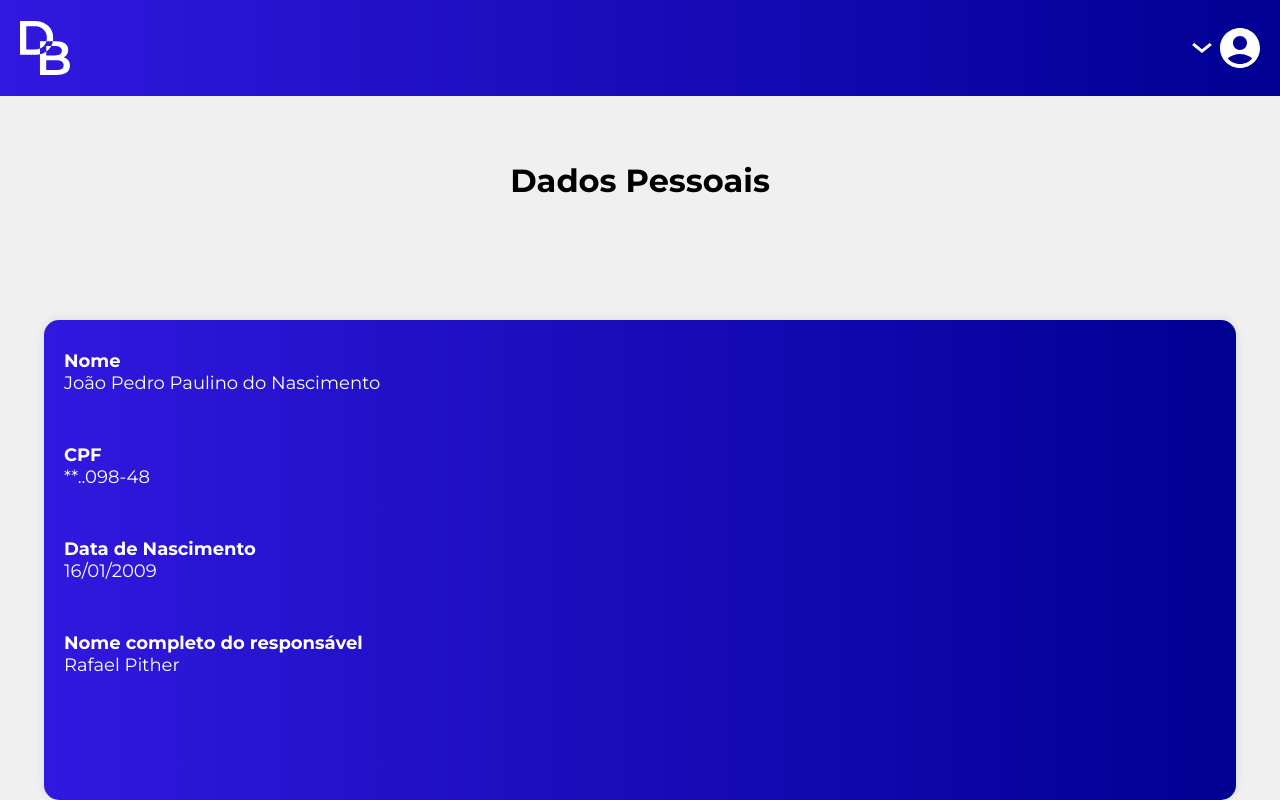
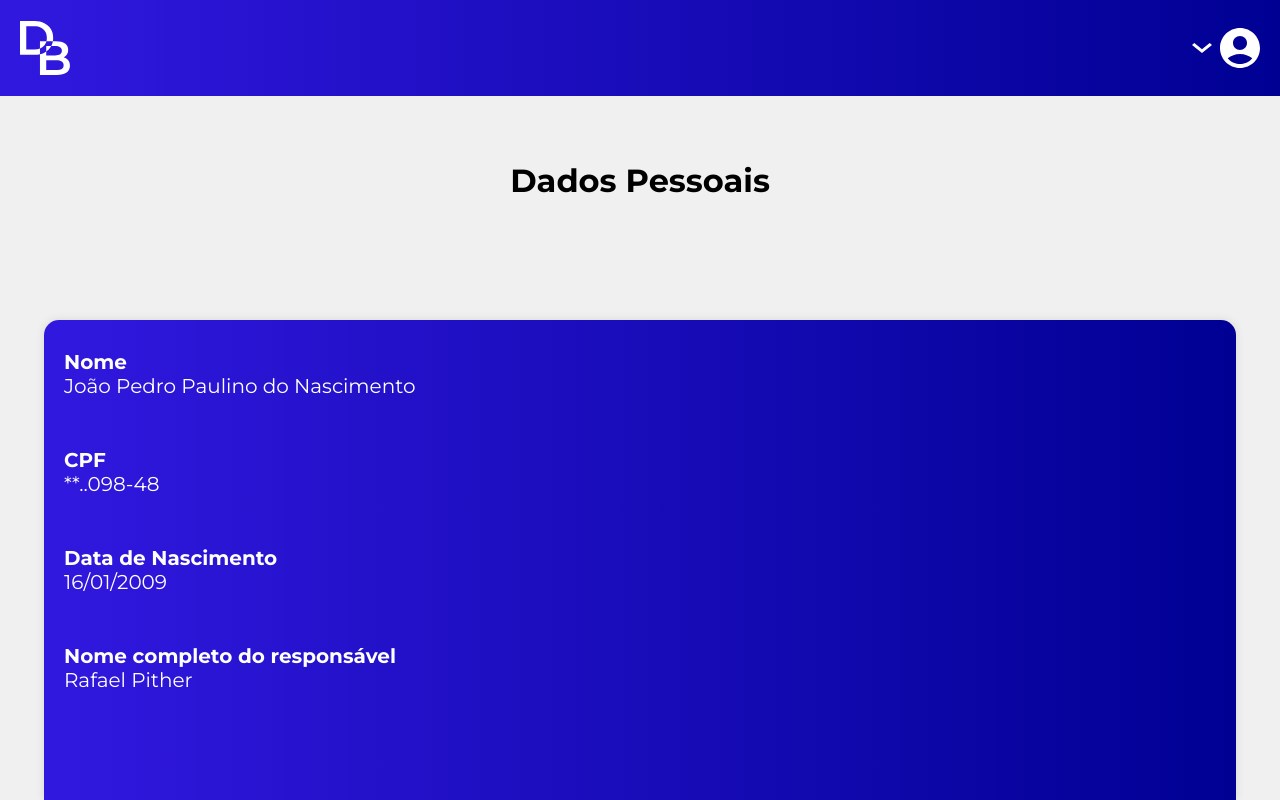
Before and after one commit to Diviti-Bank/divitibank-frontend, an Angular app: page /divitibank-userInfo in a window 1280 px wide. Built offline with nearby package versions, Linux system fonts and the light colour scheme.

Commit message:
aumentando fonte de infos de usuário e tirando radius de baixo

```diff
--- a/src/app/pages/user-infos/user-infos.component.css
+++ b/src/app/pages/user-infos/user-infos.component.css
@@ -28,7 +28,7 @@ nav a img {
     background: linear-gradient(to right, #3118DF, #000093);
     color: white;
     padding: 20px;
-    border-radius: 15px;
+    border-radius: 15px 15px 0 0;
     box-shadow: 0 0 10px rgba(0, 0, 0, 0.1);
     height: 55vh;
     width: 90%;
@@ -49,7 +49,7 @@ h1 {
 
 .dados {
     margin-top: 10px;
-    font-size: 18px;
+    font-size: 20px;
 }
 
 .dados p {
```
